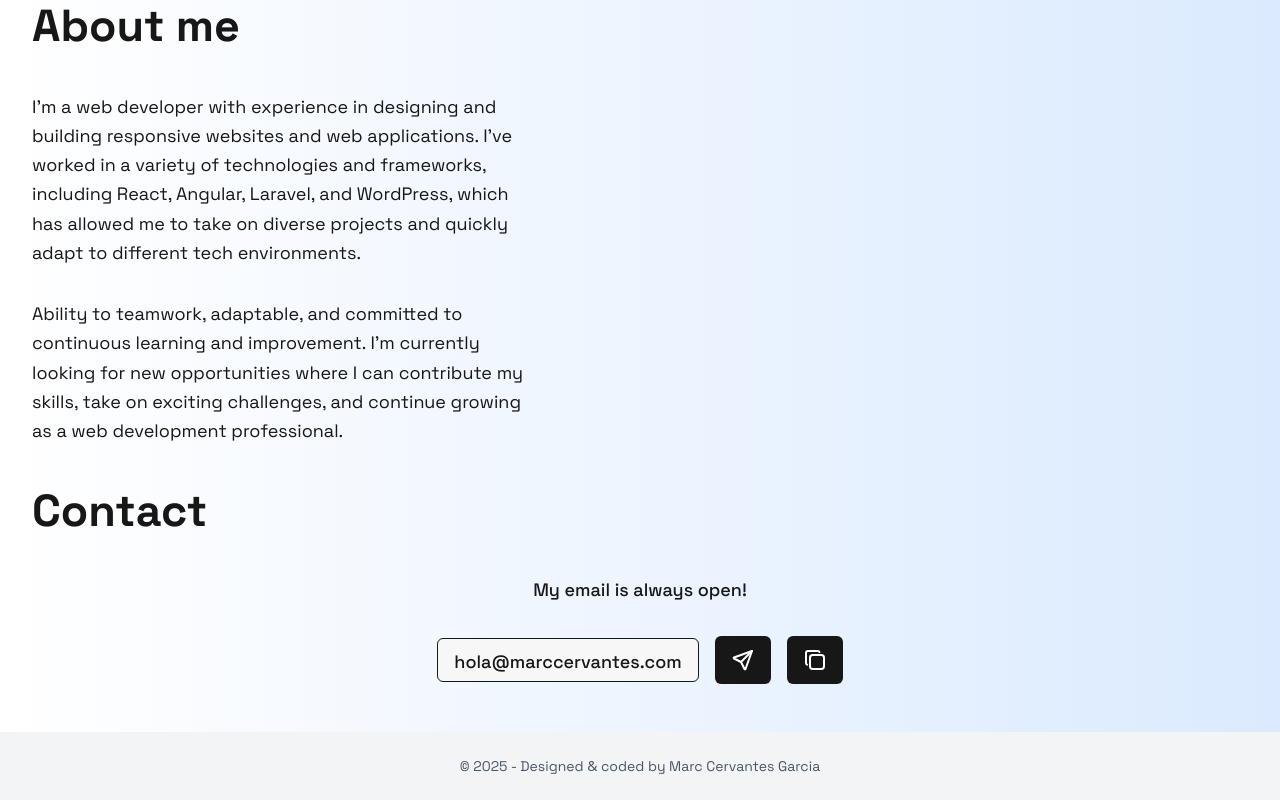
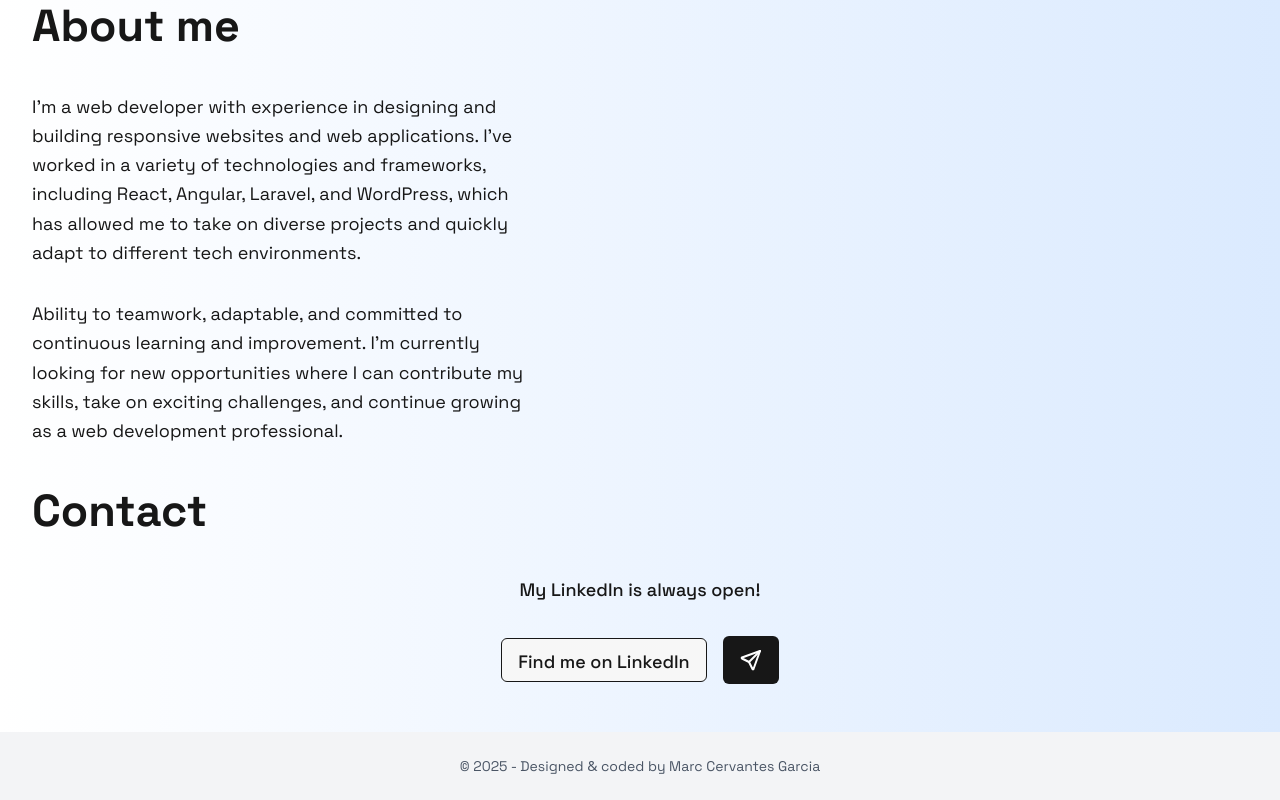
Before and after one commit to marccervantes/portfolio, a Next.js app: page / in a window 1280 px wide. Shown: the part 2585-3385 px from the top of the page. Built offline with nearby package versions, Linux system fonts and the light colour scheme.

Commit message:
Switch contact from email to LinkedIn

```diff
--- a/src/app/components/main.tsx
+++ b/src/app/components/main.tsx
@@ -104,13 +104,19 @@ const Main: React.FC = () => {
             <section id='contact' className='grid grid-cols-1 gap-8 my-8'>
                 <h3 className='font-semibold text-[2.8rem] self-start'>{t('contact')}</h3>
                     <div className="flex flex-col items-center justify-center gap-8  mx-auto">
-                        <p className="text-lg mb-6text-[28px] font-medium text-center">{t('email')}</p>
+                        <p className="text-lg mb-6text-[28px] font-medium text-center">{t('linkedIn')}</p>
                         <div className="md:flex md:items-center md:justify-center gap-4 w-full">
                             <div className="px-4 py-[9px] h-11 bg-[#F7F7F7] rounded-md border text-[18px] font-medium w-full overflow-hidden">
-                                <span className='block overflow-hidden text-ellipsis whitespace-nowrap'>hola@marccervantes.com</span>
+                                <a href="https://www.linkedin.com/in/marc-cervantes-garcia/"
+                                    target="_blank"
+                                    rel='nofollow'>
+                                    <span className='block overflow-hidden text-ellipsis whitespace-nowrap'>{t('find')}</span>
+                                </a>
                             </div>
                             <div className="flex items-center justify-center gap-4 mt-4 md:m-auto">
-                                <a href="mailto:hola@marccervantes.com"
+                                <a href="https://www.linkedin.com/in/marc-cervantes-garcia/"
+                                    target="_blank"
+                                    rel='nofollow'
                                     className="bg-[color:var(--button-color)] text-white px-4 py-3 rounded-md text-xl font-semibold transition-all gap-2"
                                 >
                                     <svg xmlns="http://www.w3.org/2000/svg" className="w-6 h-6" fill="none" stroke="currentColor" strokeWidth="2"
@@ -120,7 +126,7 @@ const Main: React.FC = () => {
                                         <path d="M21 3l-6.5 18a.55.55 0 0 1 -1 0l-3.5 -7l-7 -3.5a.55.55 0 0 1 0 -1l18 -6.5"></path>
                                     </svg>
                                 </a>
-                            <button className="bg-[color:var(--button-color)] text-white cursor-pointer px-4 py-3 rounded-md text-[1.2rem] font-semibold transition-all gap-2"
+                            {/* <button className="bg-[color:var(--button-color)] text-white cursor-pointer px-4 py-3 rounded-md text-[1.2rem] font-semibold transition-all gap-2"
                                 onClick={() => navigator.clipboard.writeText("hola@marccervantes.com")}
                             >
                                 <svg xmlns="http://www.w3.org/2000/svg" className="w-6 h-6" fill="none" stroke="currentColor" strokeWidth="2"
@@ -129,7 +135,7 @@ const Main: React.FC = () => {
                                     <path d="M7 7m0 2.667a2.667 2.667 0 0 1 2.667 -2.667h8.666a2.667 2.667 0 0 1 2.667 2.667v8.666a2.667 2.667 0 0 1 -2.667 2.667h-8.666a2.667 2.667 0 0 1 -2.667 -2.667z"></path>
                                     <path d="M4.012 16.737a2.005 2.005 0 0 1 -1.012 -1.737v-10c0 -1.1 .9 -2 2 -2h10c.75 0 1.158 .385 1.5 1"></path>
                                 </svg>
-                            </button>
+                            </button> */}
                         </div>
                     </div>
                 </div>
--- a/src/i18n/translations.ts
+++ b/src/i18n/translations.ts
@@ -12,7 +12,9 @@ export const translations = {
     dkside: "I have made custom modifications in Shopify using its native language (Liquid), along with CSS and JavaScript, to achieve specific functionality and design goals. These changes have allowed me to tailor the user experience and interface to meet the unique needs of each project. Whether it involved adjusting layout structures, adding dynamic elements, or optimizing styles, I ensured that every customization aligned with best practices and delivered the desired results.",
     aboutMeDescription1: "I'm a web developer with experience in designing and building responsive websites and web applications. I've worked in a variety of technologies and frameworks, including React, Angular, Laravel, and WordPress, which has allowed me to take on diverse projects and quickly adapt to different tech environments.",
     aboutMeDescription2: "Ability to teamwork, adaptable, and committed to continuous learning and improvement. I'm currently looking for new opportunities where I can contribute my skills, take on exciting challenges, and continue growing as a web development professional.",
-    email: "My email is always open!"
+    email: "My email is always open!",
+    linkedIn: "My LinkedIn is always open!",
+    find: "Find me on LinkedIn"
   },
   es: {
     projects: "Proyectos",
@@ -27,7 +29,9 @@ export const translations = {
     dkside: "He realizado modificaciones personalizadas en Shopify utilizando su lenguaje propio (Liquid), además de CSS y JavaScript, para lograr funcionalidades y diseños específicos. Estos cambios me han permitido adaptar la experiencia del usuario y la interfaz según las necesidades particulares de cada proyecto. Ya sea ajustando estructuras de diseño, incorporando elementos dinámicos u optimizando estilos, me aseguré de que cada personalización siguiera buenas prácticas y cumpliera con los resultados esperados.",
     aboutMeDescription1: "Soy un desarrollador web con experiencia en el diseño y la creación de sitios web y aplicaciones web adaptables. He trabajado con diversas tecnologías y marcos de trabajo, entre ellos React, Angular, Laravel y WordPress, lo que me ha permitido abordar proyectos variados y adaptarme rápidamente a diferentes entornos tecnológicos.",
     aboutMeDescription2: "Habilidad para trabajar en equipo, adaptable y comprometido con el aprendizaje y la mejora continuos. Actualmente busco nuevas oportunidades en las que pueda aportar mis habilidades, asumir retos emocionantes y seguir creciendo como profesional del desarrollo web.",
-    email: "¡Mi correo electrónico siempre está abierto!"
+    email: "¡Mi correo electrónico siempre está abierto!",
+    linkedIn: "¡Mi LinkedIn siempre está abierto!",
+    find: "Encuéntrame en LinkedIn"
   },
 };
 
```
